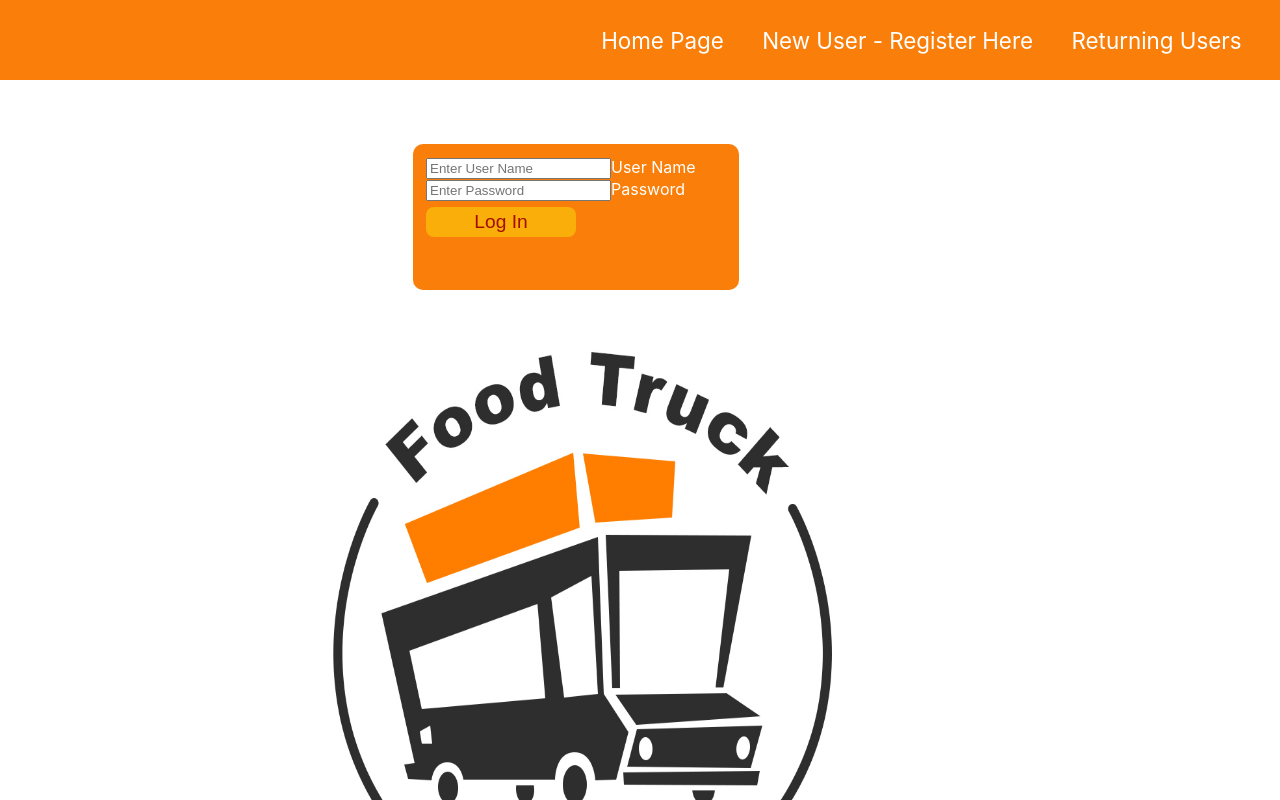
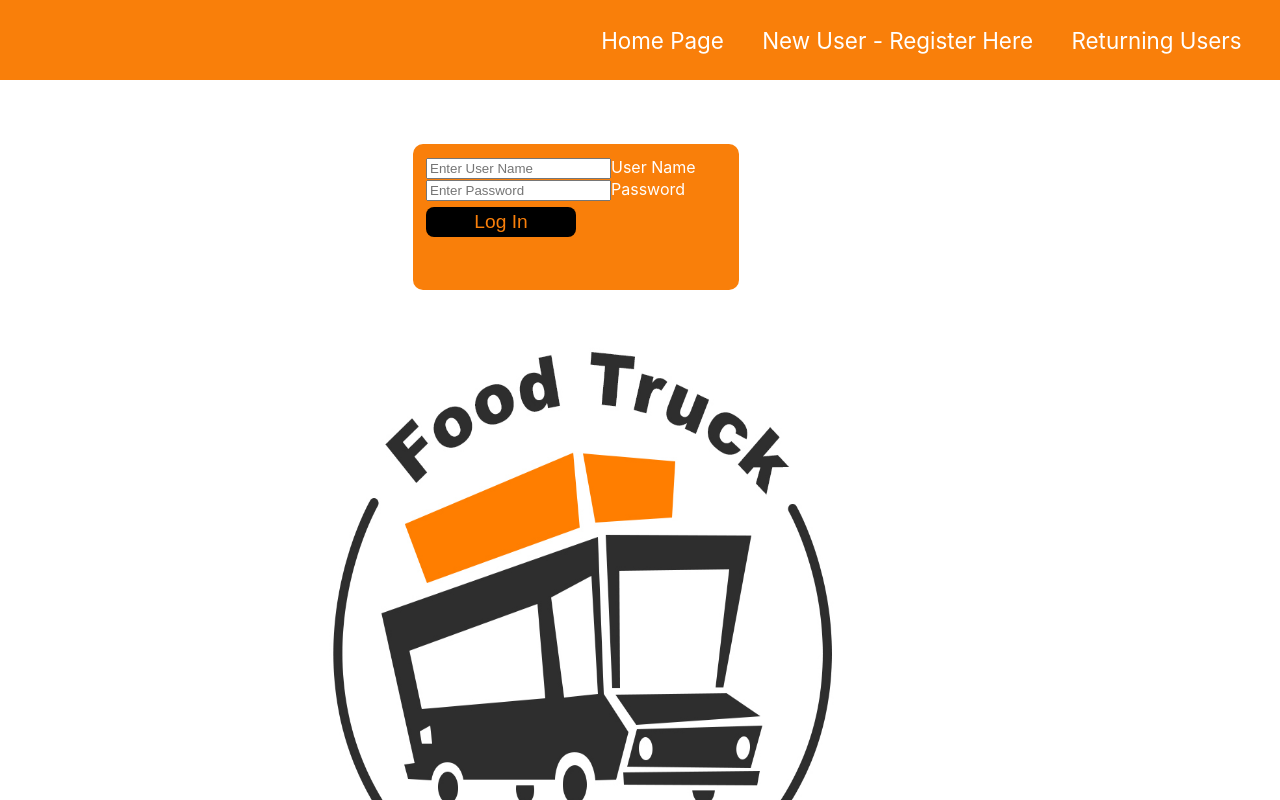
Before and after one commit to Food-Truck-Tracker-Lambda-School/Front-end, a React (Create React App) app in the folder food-truck-tracker/: page / in a window 1280 px wide. Shown: the top 800 px of the page. Built offline with nearby package versions, Linux system fonts and the light colour scheme; what google-maps-react would draw is missing.

Commit message:
fixed button styling on the login form

```diff
--- a/food-truck-tracker/src/components/Login.js
+++ b/food-truck-tracker/src/components/Login.js
@@ -146,14 +146,14 @@ const Login = () => {
           <br />
           <button
             style={{
-              background: "#F9AE0a",
-              color: "#A10E00",
-              borderRadius: "8px",
-              width: "150px",
-              height: "30px",
-              fontSize: "1.2rem",
-              border: "none",
-              marginTop: "2%",
+              background: '#000000',
+							color: '#F97F0A',
+							borderRadius: '8px',
+							width: '150px',
+							height: '30px',
+							fontSize: '1.2rem',
+							border: 'none',
+							marginTop: '2%',
             }}
             type="submit"
             data-cy="submit"
```
